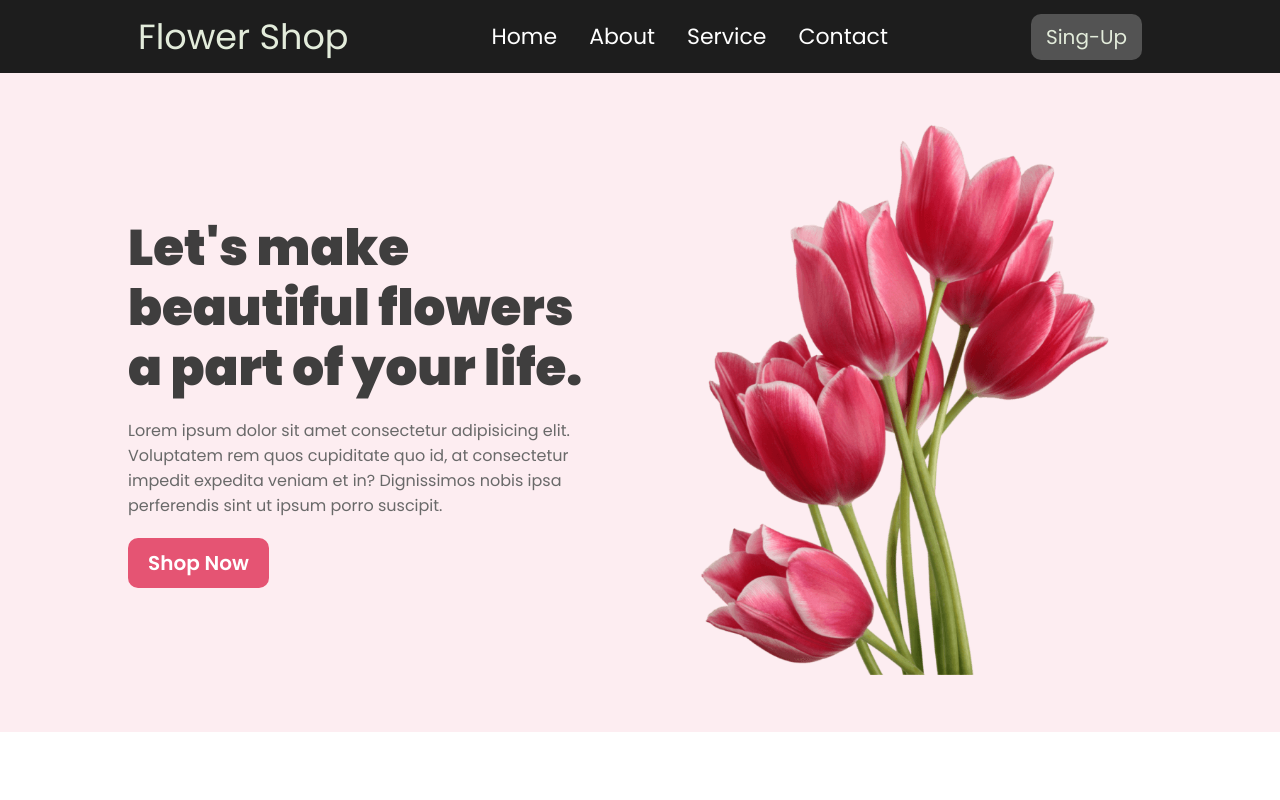
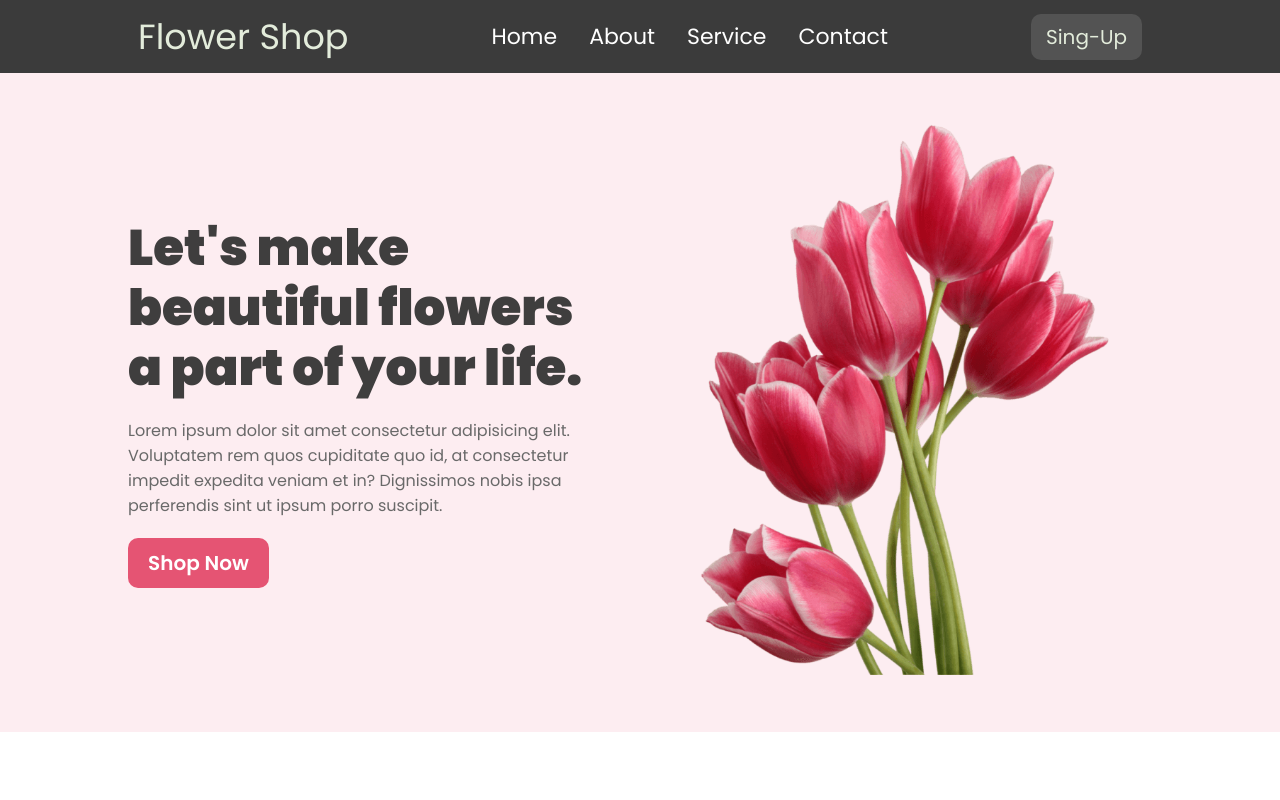
Before and after one commit to habibbd0/Flower-Shop, a plain HTML site: page index.html in a window 1280 px wide. Shown: the top 800 px of the page. Drawn offline with nearby package versions, Linux system fonts and the light colour scheme.

Commit message:
navbar color

```diff
--- a/CSS/style.css
+++ b/CSS/style.css
@@ -14,7 +14,8 @@
 section {
 	width: 100%;
 	height: auto;
-	background:rgb(29, 29, 29);
+	background:rgb(59, 59, 59);
+	/* border-bottom: rgb(230, 7, 7); */
 }
 nav {
 	width: 80%;
```
